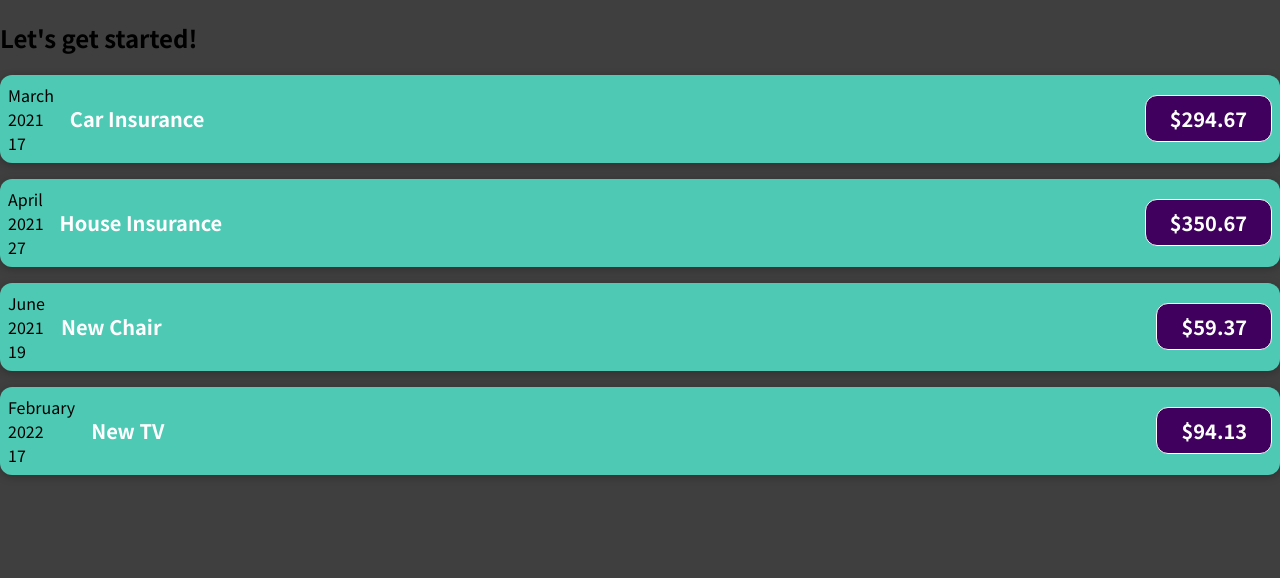
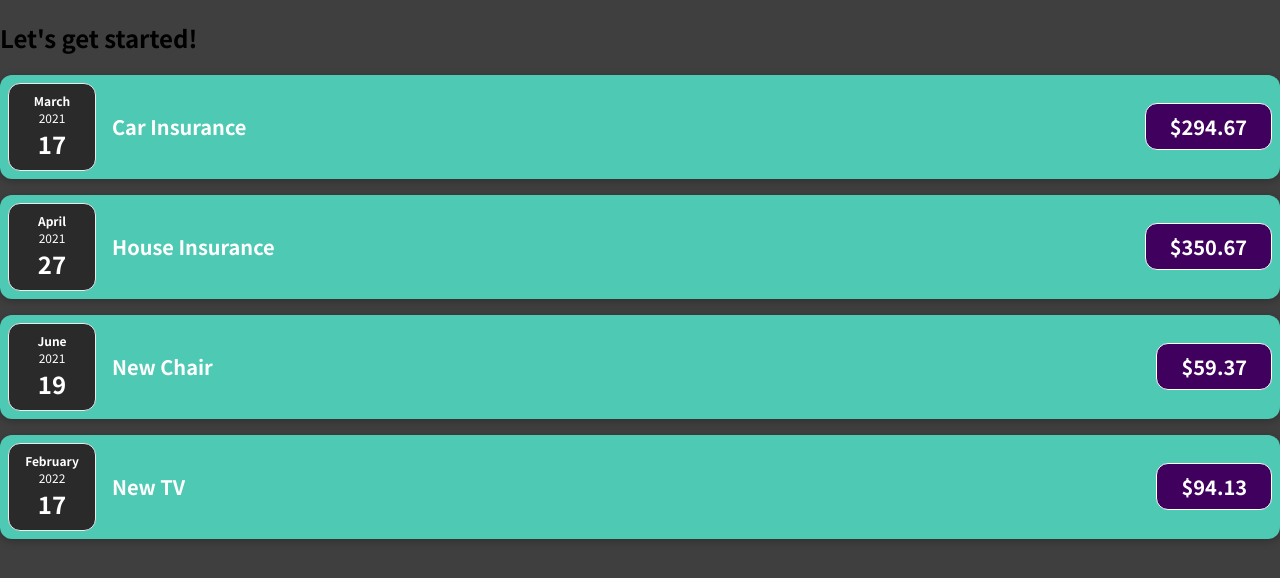
Before and after one commit to prateekS44/first-react-project, a JavaScript app: page / in a window 1280 px wide. Shown: the top 578 px of the page. Built offline with nearby package versions, Linux system fonts and the light colour scheme.

Commit message:
Expense date css

```diff
--- a/src/components/ExpenseDate.css
+++ b/src/components/ExpenseDate.css
@@ -0,0 +1,26 @@
+.expense-date {
+  display: flex;
+  flex-direction: column;
+  width: 5.5rem;
+  height: 5.5rem;
+  border: 1px solid #ececec;
+  background-color: #2a2a2a;
+  color: white;
+  border-radius: 12px;
+  align-items: center;
+  justify-content: center;
+}
+
+.expense-date__month {
+  font-size: 0.75rem;
+  font-weight: bold;
+}
+
+.expense-date__year {
+  font-size: 0.75rem;
+}
+
+.expense-date__day {
+  font-size: 1.5rem;
+  font-weight: bold;
+}
--- a/src/components/ExpenseDate.js
+++ b/src/components/ExpenseDate.js
@@ -6,10 +6,10 @@
   const year = date.getFullYear();
   const day = date.toLocaleString("en-US", { day: "2-digit" });
   return (
-    <div>
-      <div>{month}</div>
-      <div>{year}</div>
-      <div>{day}</div>
+    <div className='expense-date'>
+      <div className='expense-date__month'>{month}</div>
+      <div className='expense-date__year'>{year}</div>
+      <div className='expense-date__day'>{day}</div>
     </div>
   );
 }
```
Also changed, not shown: 1 other file (tests, documents, lock files or other folders).
